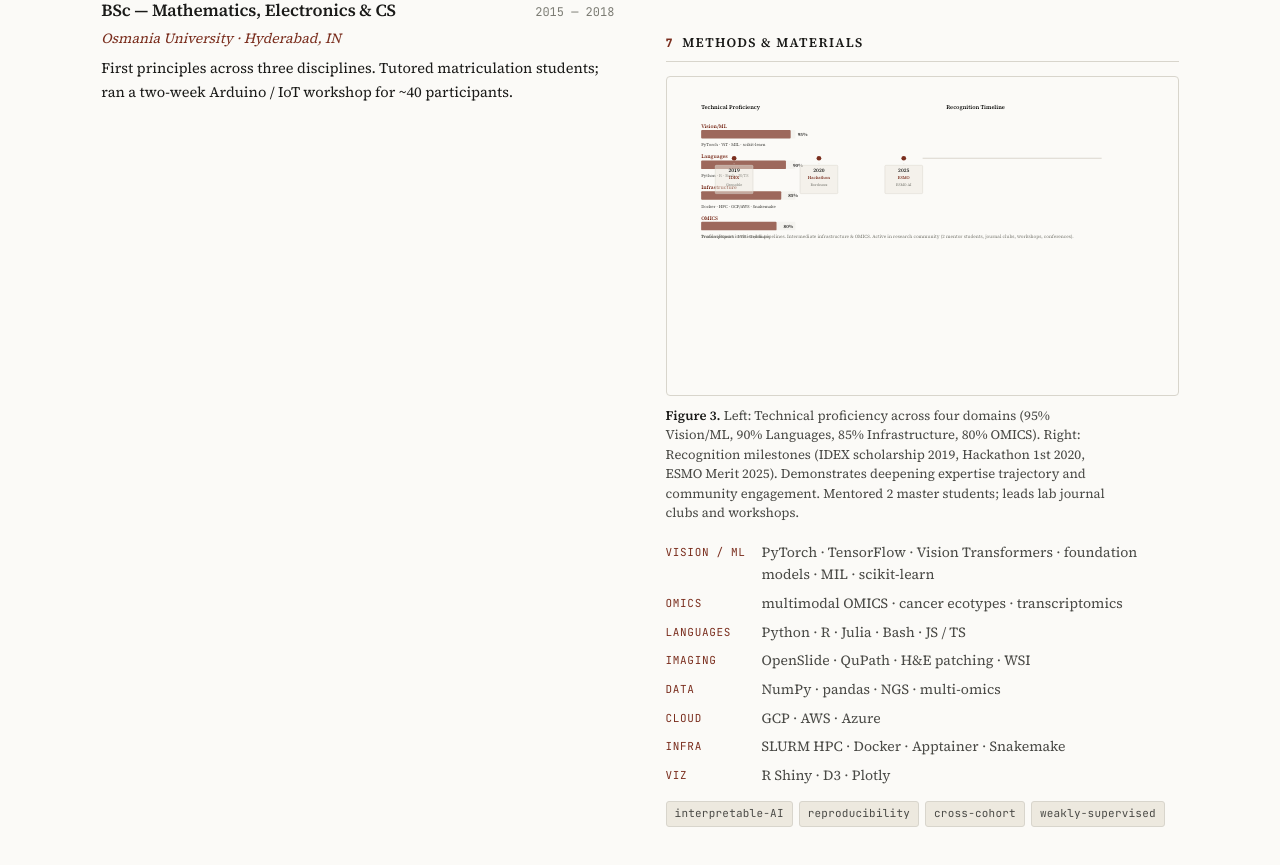
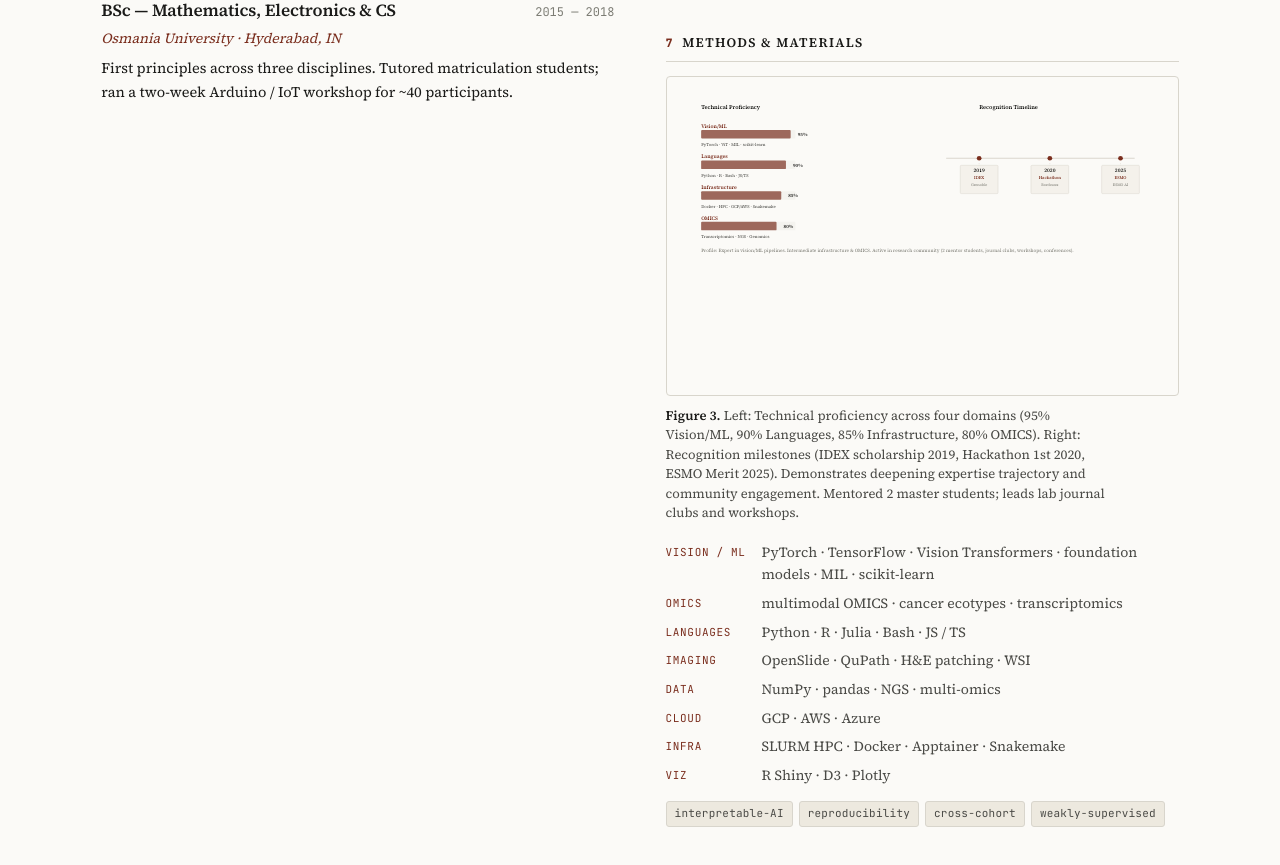
Before and after one commit to psgundla/psg-portfolio, a React (Vite) app: page / in a window 1280 px wide. Shown: the part 2829-3694 px from the top of the page. Built offline with nearby package versions, Linux system fonts and the light colour scheme.

Commit message:
Fix Figure 3 column alignment: separate skills (left) and awards timeline (right)

```diff
--- a/src/components/Figure3.jsx
+++ b/src/components/Figure3.jsx
@@ -7,9 +7,9 @@ export default function Figure3() {
   ];
 
   const awards = [
-    { year: 2019, title: 'IDEX & Mérieux Scholarship', where: 'Grenoble', x: 100 },
-    { year: 2020, title: 'Hackathon 1st Place', where: 'Bordeaux', x: 280 },
-    { year: 2025, title: 'ESMO Merit Award', where: 'ESMO AI', x: 460 }
+    { year: 2019, title: 'IDEX & Mérieux Scholarship', where: 'Grenoble', x: 620 },
+    { year: 2020, title: 'Hackathon 1st Place', where: 'Bordeaux', x: 770 },
+    { year: 2025, title: 'ESMO Merit Award', where: 'ESMO AI', x: 920 }
   ];
 
   return (
@@ -52,12 +52,12 @@ export default function Figure3() {
           })}
 
           {/* RIGHT SIDE: Awards timeline */}
-          <text x="550" y="25" fontSize="12" fontWeight="600" fill="var(--ink)">
+          <text x="620" y="25" fontSize="12" fontWeight="600" fill="var(--ink)">
             Recognition Timeline
           </text>
 
           {/* Timeline line */}
-          <line x1="500" y1="130" x2="880" y2="130" stroke="var(--rule)" strokeWidth="2" />
+          <line x1="550" y1="130" x2="950" y2="130" stroke="var(--rule)" strokeWidth="2" />
 
           {awards.map((award, idx) => {
             const x = award.x;
@@ -92,7 +92,7 @@ export default function Figure3() {
           })}
 
           {/* Legend */}
-          <text x="30" y="300" fontSize="10" fill="var(--ink-mute)">
+          <text x="30" y="330" fontSize="10" fill="var(--ink-mute)">
             Profile: Expert in vision/ML pipelines. Intermediate infrastructure & OMICS. Active in research community (2 mentor students, journal clubs, workshops, conferences).
           </text>
         </svg>
```
